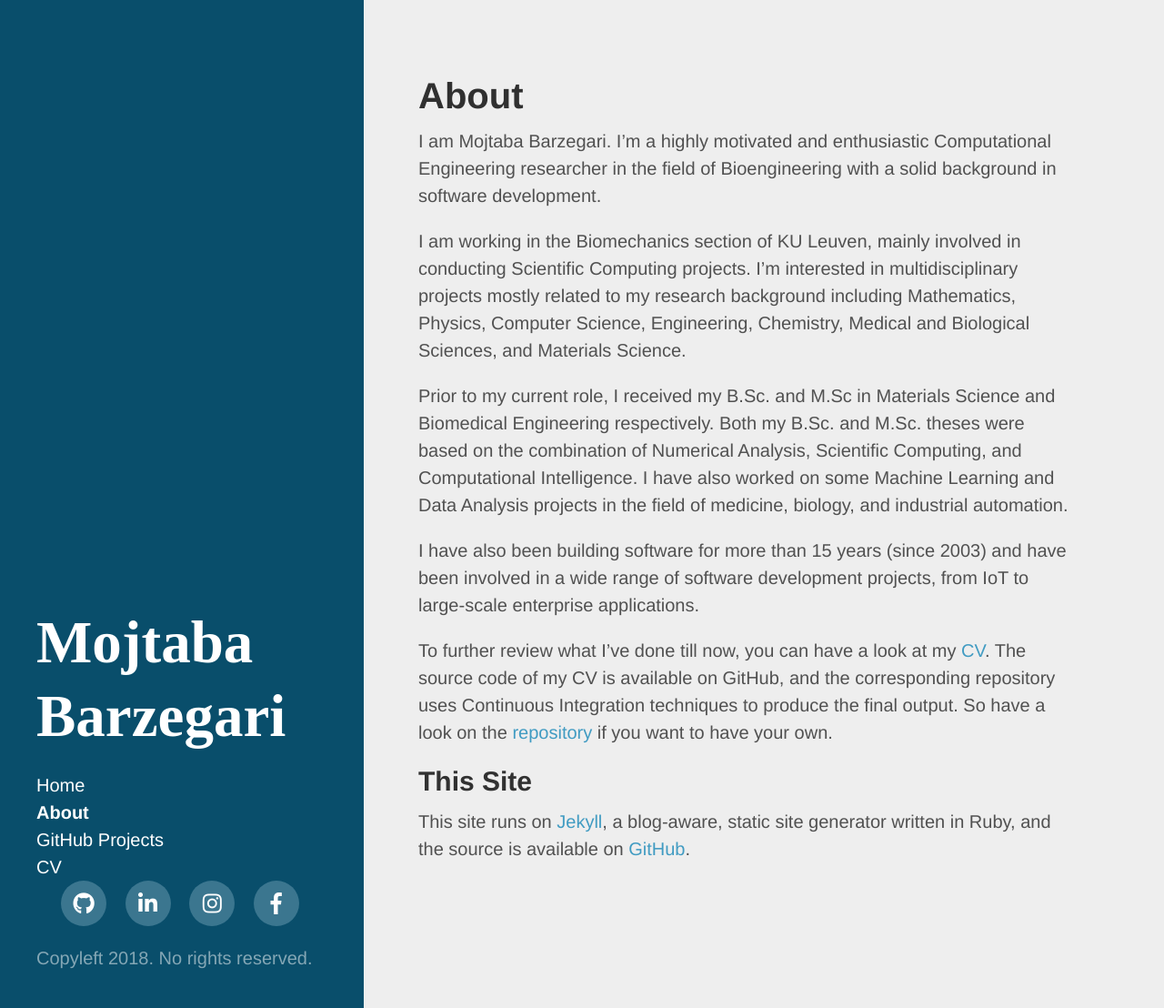
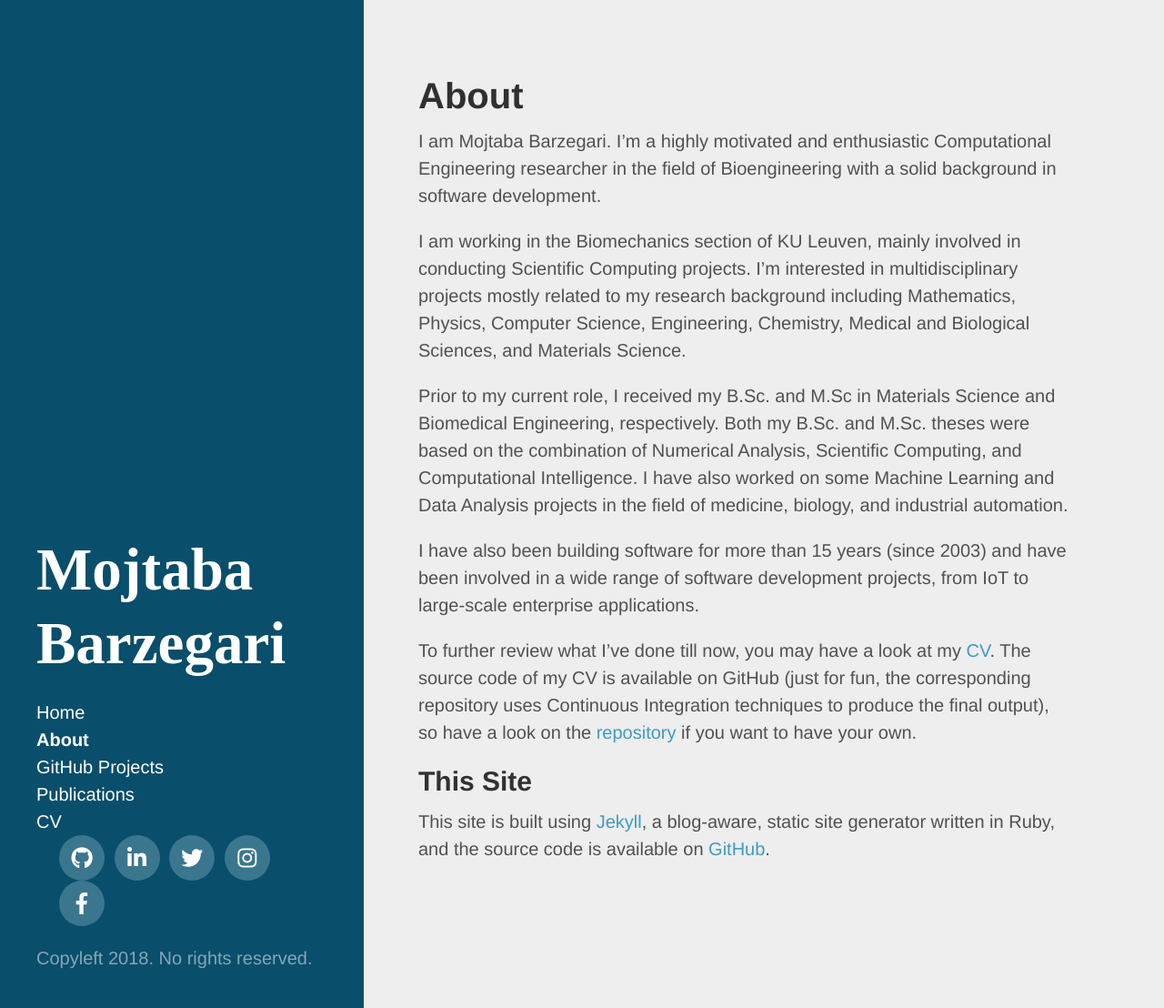
Before and after one commit to mbarzegary/mbarzegary.github.io, a Jekyll site: the page built from about.md, in a window 1280 px wide and 1108 px high. Shown: the whole window at 91% size. Built offline with Jekyll 4.4.1, drawn with Linux system fonts in a browser that asks for light colours; nearby versions of some CDN libraries; some web fonts are replaced.

Commit message:
adding publication and more content

```diff
--- a/_includes/sidebar.html
+++ b/_includes/sidebar.html
@@ -28,9 +28,10 @@
 
       <li class="sidebar-nav-item"><a href="http://nbviewer.jupyter.org/github/mbarzegary/MyCV/blob/master/main.pdf">CV</a></li>
 
-      <ul style="margin-left: -13px" class="icon-effect icon-effect-1a">
+      <ul style="margin-left: -15px" class="icon-effect icon-effect-1a">
         <li><a target="_blank" href="https://github.com/mbarzegary" class="icon"><i class="fab fa-github"></i></a></li>
         <li><a target="_blank" href="https://www.linkedin.com/in/mbarzegary/" class="icon"><i class="fab fa-linkedin-in"></i></a></li>
+        <li><a target="_blank" href="https://twitter.com/MojBarz" class="icon"><i class="fab fa-twitter"></i></a></li>
         <li><a target="_blank" href="https://www.instagram.com/mbarzegary/" class="icon"><i class="fab fa-instagram"></i></a></li>
         <li><a target="_blank" href="https://www.facebook.com/mbarzegary" class="icon"><i class="fab fa-facebook-f"></i></a></li>
       </ul>
--- a/about.md
+++ b/about.md
@@ -7,12 +7,12 @@
 
 I am working in the Biomechanics section of KU Leuven, mainly involved in conducting Scientific Computing projects. I'm interested in multidisciplinary projects mostly related to my research background including Mathematics, Physics, Computer Science, Engineering, Chemistry, Medical and Biological Sciences, and Materials Science.
 
-Prior to my current role, I received my B.Sc. and M.Sc in Materials Science and  Biomedical Engineering respectively. Both my B.Sc. and M.Sc. theses were based on the combination of Numerical Analysis, Scientific Computing, and Computational Intelligence. I have also worked on some Machine Learning and Data Analysis projects in the field of medicine, biology, and industrial automation.
+Prior to my current role, I received my B.Sc. and M.Sc in Materials Science and  Biomedical Engineering, respectively. Both my B.Sc. and M.Sc. theses were based on the combination of Numerical Analysis, Scientific Computing, and Computational Intelligence. I have also worked on some Machine Learning and Data Analysis projects in the field of medicine, biology, and industrial automation.
 
 I have also been building software for more than 15 years (since 2003) and have been involved in a wide range of software development projects, from IoT to large-scale enterprise applications.
 
-To further review what I've done till now, you can have a look at my [CV](http://nbviewer.jupyter.org/github/mbarzegary/MyCV/blob/master/main.pdf). The source code of my CV is available on GitHub, and the corresponding repository uses Continuous Integration techniques to produce the final output. So have a look on the [repository](https://github.com/mbarzegary/MyCV) if you want to have your own.
+To further review what I've done till now, you may have a look at my [CV](http://nbviewer.jupyter.org/github/mbarzegary/MyCV/blob/master/main.pdf). The source code of my CV is available on GitHub (just for fun, the corresponding repository uses Continuous Integration techniques to produce the final output), so have a look on the [repository](https://github.com/mbarzegary/MyCV) if you want to have your own.
 
 ## This Site
 
-This site runs on [Jekyll](https://github.com/jekyll/jekyll), a blog-aware, static site generator written in Ruby, and the source is available on [GitHub](https://github.com/mbarzegary/mbarzegary.github.io).
+This site is built using [Jekyll](https://github.com/jekyll/jekyll), a blog-aware, static site generator written in Ruby, and the source code is available on [GitHub](https://github.com/mbarzegary/mbarzegary.github.io).
--- a/index.html
+++ b/index.html
@@ -5,7 +5,7 @@
 
 <img src="/public/picture.jpg" alt="color photo ftl" width="100%" height="auto" />
 
-<p>I'm Mojtaba Barzegari. I live in Leuven, Belgium, and I'm currently a Ph.D. researcher at KU Leuven in the field of Computational Biomechanics.
+<p>I'm Mojtaba Barzegari. I live currently in Leuven, Belgium and work here as a Ph.D. researcher at KU Leuven in the field of Computational Biomechanics.
 
 
 <!-- <div class="posts">
--- a/public/css/social.css
+++ b/public/css/social.css
@@ -18,7 +18,7 @@
 }
 ul.icon-effect > li {
   display: inline;
-  margin-right: 15px;
+  margin-right: 5px;
 }
 /*
 * Icon styles
```
Also changed, not shown: projects.md (+4 -4 lines), publications.md (added, +55 -0 lines), 8 other files.
